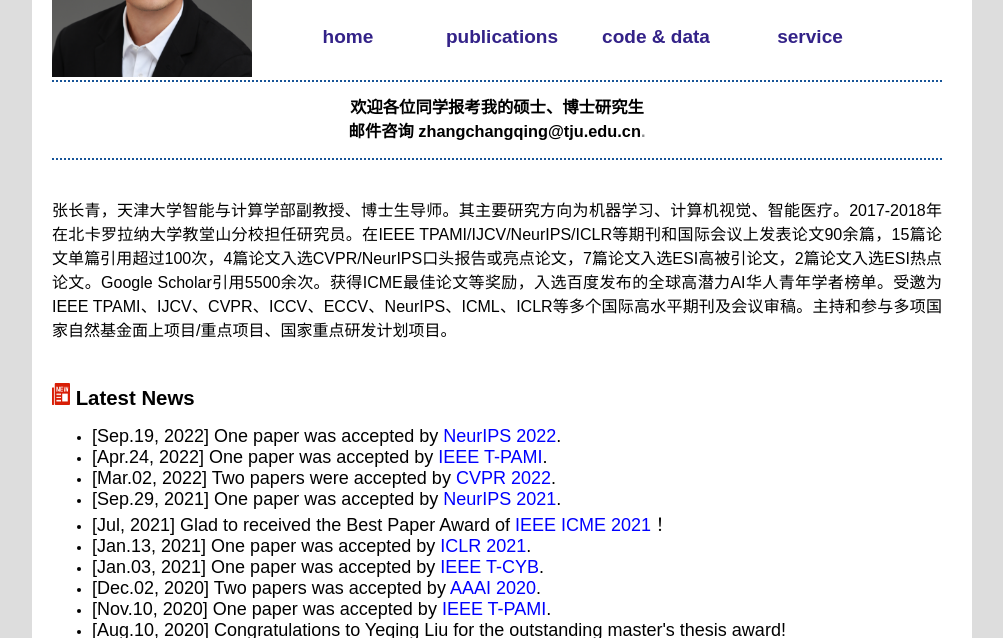
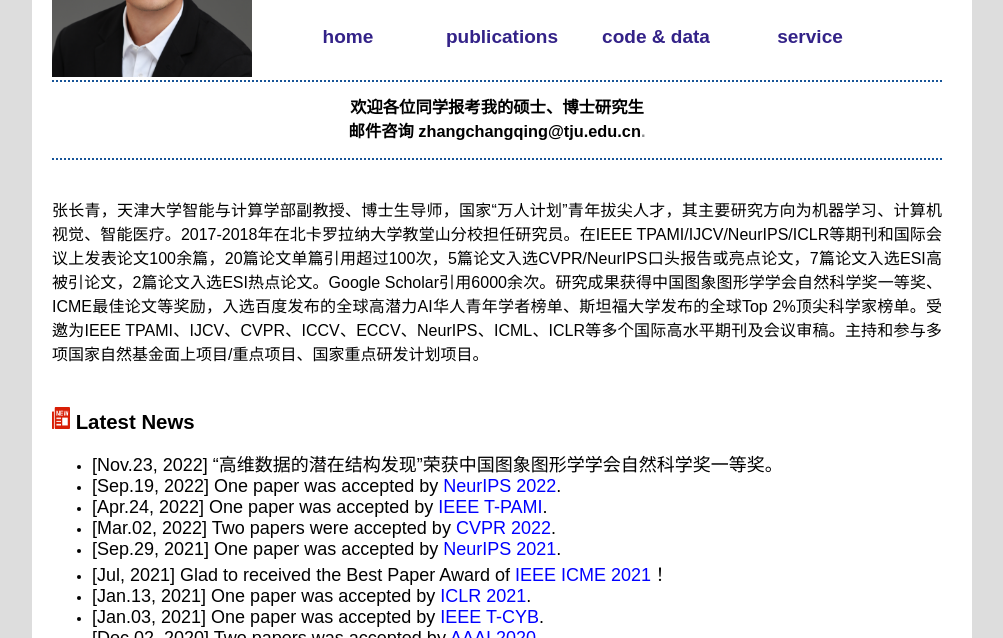
Before and after one commit to changqing-zhang/changqing-zhang.github.io, a plain HTML site: page index.html in a window 1280 px wide. Shown: the part 144-782 px from the top of the page, without its empty margins (138-1141 px from the left). Drawn offline with Linux system fonts and the light colour scheme.

Commit message:
Add files via upload

```diff
--- a/index.html
+++ b/index.html
@@ -43,12 +43,15 @@
             </div>
             <div id="content_intro">
 			<!--<h2><img SRC="img/introduction.png" width="24" height="28">&nbsp;Introduction</h2>-->
-			<p align="justify"><font size="3">张长青，天津大学智能与计算学部副教授、博士生导师。其主要研究方向为机器学习、计算机视觉、智能医疗。2017-2018年在北卡罗拉纳大学教堂山分校担任研究员。在IEEE TPAMI/IJCV/NeurIPS/ICLR等期刊和国际会议上发表论文90余篇，15篇论文单篇引用超过100次，4篇论文入选CVPR/NeurIPS口头报告或亮点论文，7篇论文入选ESI高被引论文，2篇论文入选ESI热点论文。Google Scholar引用5500余次。获得ICME最佳论文等奖励，入选百度发布的全球高潜力AI华人青年学者榜单。受邀为IEEE TPAMI、IJCV、CVPR、ICCV、ECCV、NeurIPS、ICML、ICLR等多个国际高水平期刊及会议审稿。主持和参与多项国家自然基金面上项目/重点项目、国家重点研发计划项目。 </font></p>
+			<p align="justify">
+				<font size="3">张长青，天津大学智能与计算学部副教授、博士生导师，国家“万人计划”青年拔尖人才，其主要研究方向为机器学习、计算机视觉、智能医疗。2017-2018年在北卡罗拉纳大学教堂山分校担任研究员。在IEEE TPAMI/IJCV/NeurIPS/ICLR等期刊和国际会议上发表论文100余篇，20篇论文单篇引用超过100次，5篇论文入选CVPR/NeurIPS口头报告或亮点论文，7篇论文入选ESI高被引论文，2篇论文入选ESI热点论文。Google Scholar引用6000余次。研究成果获得中国图象图形学学会自然科学奖一等奖、ICME最佳论文等奖励，入选百度发布的全球高潜力AI华人青年学者榜单、斯坦福大学发布的全球Top 2%顶尖科学家榜单。受邀为IEEE TPAMI、IJCV、CVPR、ICCV、ECCV、NeurIPS、ICML、ICLR等多个国际高水平期刊及会议审稿。主持和参与多项国家自然基金面上项目/重点项目、国家重点研发计划项目。
+				</font></p>
 			</div>
             <!--加入新闻栏目-->
             <div id="content_news">
 			<h2><img SRC="img/news.png" width="18" height="22">&nbsp;Latest News</h2>
 				<ul>
+				<li><font size="4.0"> [Nov.23, 2022] “高维数据的潜在结构发现”荣获中国图象图形学学会自然科学奖一等奖。</font></li>
 				<li><font size="4.0"> [Sep.19, 2022] One paper was accepted by <font color="blue">NeurIPS 2022</font>.</font></li>
 				<li><font size="4.0"> [Apr.24, 2022] One paper was accepted by <font color="blue">IEEE T-PAMI</font>.</font></li>
 				<li><font size="4.0"> [Mar.02, 2022] Two papers were accepted by <font color="blue">CVPR 2022</font>.</font></li>
```
